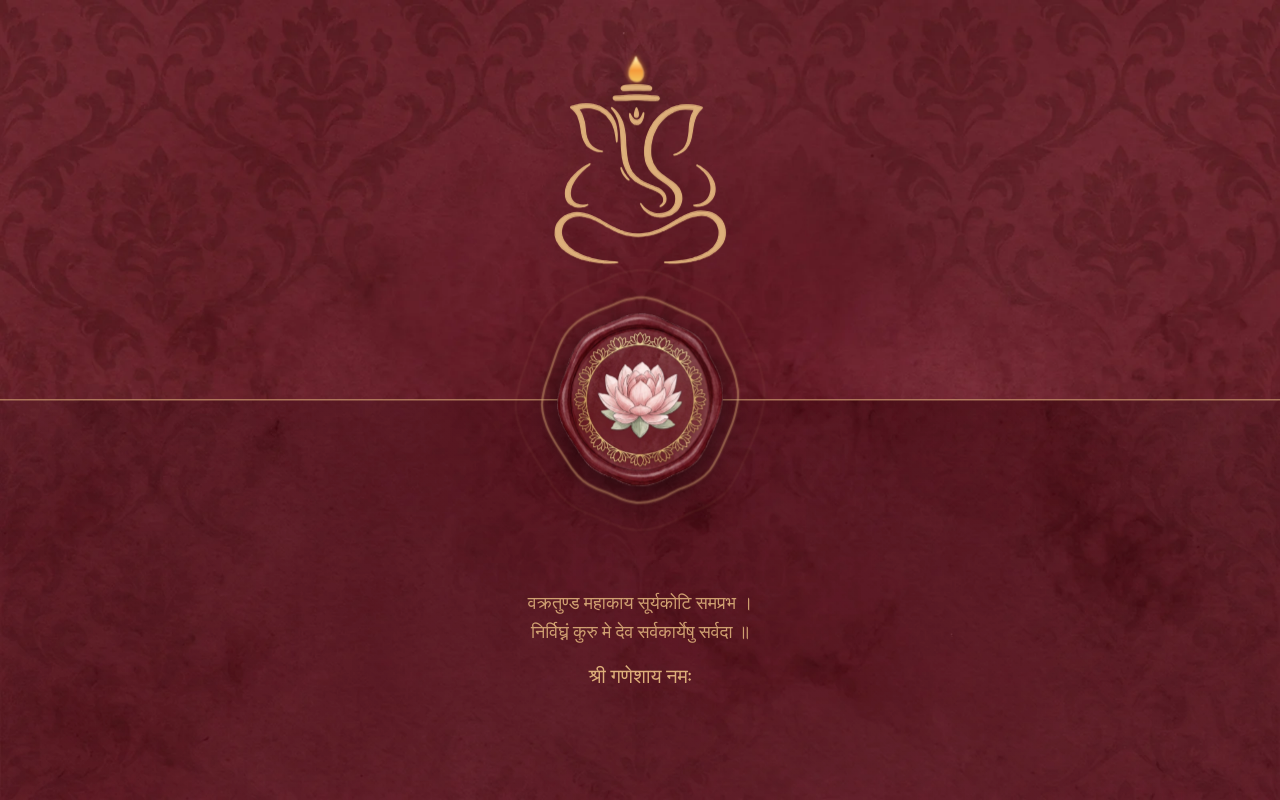
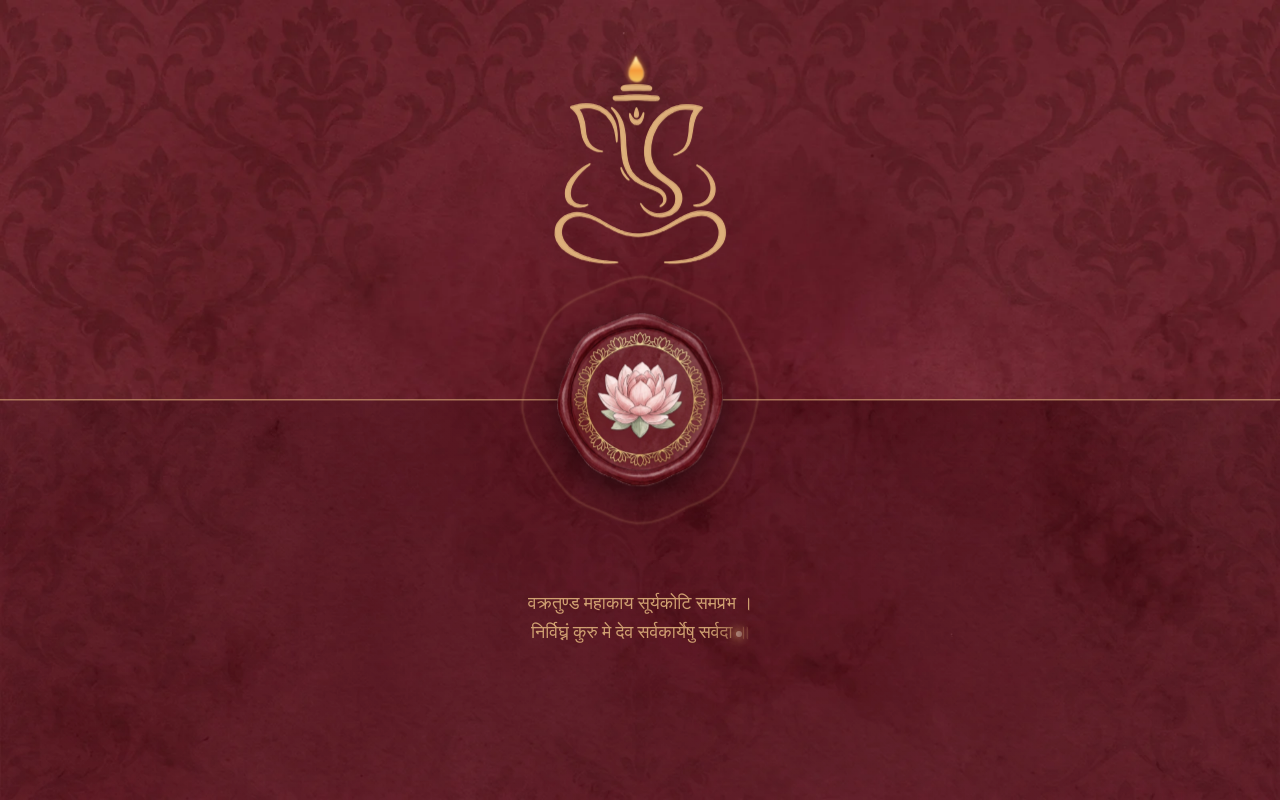
Before and after one commit to pandey407/engagement, a React (Vite) app: page / in a window 1280 px wide. Built offline with nearby package versions, Linux system fonts and the light colour scheme; a web font is replaced by a local one.

Commit message:
Envelope: calmer seal ripple (one ring every 4s); shloka written line by line like ink

```diff
--- a/src/components/Intro.tsx
+++ b/src/components/Intro.tsx
@@ -8,6 +8,10 @@ import { gsap, prefersReducedMotion } from '../lib/motion'
 
 const outlinePath = sealOutline.match(/ d="([^"]+)"/)?.[1] ?? ''
 const outlineView = sealOutline.match(/viewBox="([^"]+)"/)?.[1] ?? '0 0 100 100'
+
+// Shloka writing timing (seconds): starts while Ganesh is being drawn, one line after another.
+const WRITE_START = 0.8
+const WRITE_LINE = 2.6
 
 // Full-screen "envelope" the guest taps to open the invite.
 export function Intro({ onOpen }: { onOpen: () => void }) {
@@ -40,14 +44,17 @@ export function Intro({ onOpen }: { onOpen: () => void }) {
           <GaneshDraw className="w-[min(40vw,11rem,22svh)] text-gold-light drop-shadow-[0_6px_18px_rgb(0_0_0/0.35)]" />
         </div>
         <div className="absolute inset-x-0 bottom-0 flex h-1/2 flex-col items-center justify-center gap-4 px-6 pt-[min(19vw,5rem)] text-center">
+          {/* The shloka is "written" line by line like a sacred text, then the invocation appears. */}
           <p className="font-display text-base leading-relaxed text-gold-light/90 sm:text-lg">
-            {invite.shloka.map((line) => (
-              <span key={line} className="block">
+            {invite.shloka.map((line, i) => (
+              <span key={line} className="write-line" style={{ '--write-delay': `${WRITE_START + i * WRITE_LINE}s` } as CSSProperties}>
                 {line}
               </span>
             ))}
           </p>
-          <p className="font-display text-xl text-gold-light">{invite.invocation}</p>
+          <p className="write-after font-display text-xl text-gold-light" style={{ animationDelay: `${WRITE_START + invite.shloka.length * WRITE_LINE}s` }}>
+            {invite.invocation}
+          </p>
         </div>
       </div>
 
@@ -58,11 +65,9 @@ export function Intro({ onOpen }: { onOpen: () => void }) {
         className="absolute top-1/2 left-1/2 cursor-pointer w-[min(38vw,10rem)] -translate-x-1/2 -translate-y-1/2 drop-shadow-[0_10px_16px_rgb(0_0_0/0.5)] transition-[scale] duration-300 hover:scale-105 active:scale-95"
       >
         {/* Gold rings shaped like the seal's wavy edge ripple outwards, and the seal pulses, to invite a tap. */}
-        {[0, 1.2].map((delay) => (
-          <svg key={delay} aria-hidden viewBox={outlineView} className="absolute inset-0 h-full w-full overflow-visible">
-            <path className="seal-ripple" d={outlinePath} style={{ animationDelay: `${delay}s` }} />
-          </svg>
-        ))}
+        <svg aria-hidden viewBox={outlineView} className="absolute inset-0 h-full w-full overflow-visible">
+          <path className="seal-ripple" d={outlinePath} />
+        </svg>
         <Seal className="seal-pulse relative w-full" />
       </button>
     </div>
--- a/src/index.css
+++ b/src/index.css
@@ -102,9 +102,10 @@ body {
 .seal-pulse {
   animation: seal-pulse 2.4s ease-in-out infinite;
 }
+/* One ring every 4s: it expands over the first 60%, then a calm pause. */
 @keyframes seal-ripple {
-  from { transform: scale(0.95); opacity: 0.8; }
-  to { transform: scale(1.6); opacity: 0; }
+  0% { transform: scale(0.95); opacity: 0.8; }
+  60%, 100% { transform: scale(1.6); opacity: 0; }
 }
 .seal-ripple {
   fill: none;
@@ -113,7 +114,7 @@ body {
   vector-effect: non-scaling-stroke;
   filter: drop-shadow(0 0 6px rgb(221 175 122 / 0.55));
   transform-origin: center;
-  animation: seal-ripple 2.4s ease-out infinite;
+  animation: seal-ripple 4s ease-out infinite;
 }
 
 /* Envelope Ganesh: each stroke's outline draws on, then the drawing fills; the diya flame flickers. */
@@ -151,8 +152,52 @@ body {
   80% { transform: scale(1.02, 0.97) skewX(2.5deg); filter: drop-shadow(0 0 5px rgb(255 175 65 / 0.7)); }
 }
 
+/* Shloka written like ink on a sacred text: a feathered mask sweeps each line left to right,
+   with a small glowing nib at the writing edge. (Whole lines, so Devanagari conjuncts stay intact.) */
+.write-line {
+  position: relative;
+  display: block;
+  width: fit-content;
+  margin-inline: auto;
+  -webkit-mask: linear-gradient(90deg, #000 45%, transparent 55%) 100% 0 / 220% 100% no-repeat;
+  mask: linear-gradient(90deg, #000 45%, transparent 55%) 100% 0 / 220% 100% no-repeat;
+  animation: write-ink 2.4s linear var(--write-delay, 0s) forwards;
+}
+@keyframes write-ink {
+  to { -webkit-mask-position: 0 0; mask-position: 0 0; }
+}
+.write-line::after {
+  content: '';
+  position: absolute;
+  top: 45%;
+  left: -10%;
+  width: 6px;
+  height: 6px;
+  border-radius: 999px;
+  background: #fff3d1;
+  box-shadow: 0 0 10px 3px rgb(255 205 120 / 0.8);
+  opacity: 0;
+  animation: write-nib 2.4s linear var(--write-delay, 0s) forwards;
+}
+@keyframes write-nib {
+  0% { left: -10%; opacity: 0; }
+  8% { opacity: 1; }
+  88% { opacity: 1; }
+  100% { left: 110%; opacity: 0; }
+}
+.write-after {
+  opacity: 0;
+  animation: write-after 1.2s ease forwards;
+}
+@keyframes write-after {
+  from { opacity: 0; transform: translateY(6px); filter: blur(2px); }
+  to { opacity: 1; transform: none; filter: none; }
+}
+
 @media (prefers-reduced-motion: reduce) {
   .seal-pulse, .ganesh-flame { animation: none; }
+  .write-line { -webkit-mask: none; mask: none; animation: none; }
+  .write-line::after { display: none; }
   .seal-ripple { display: none; }
 }
 
```
